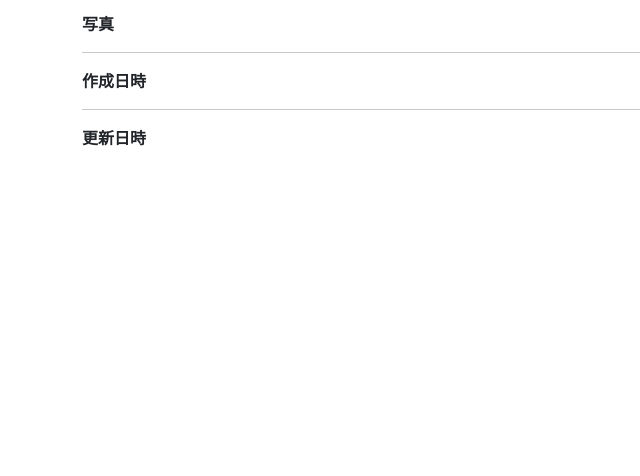
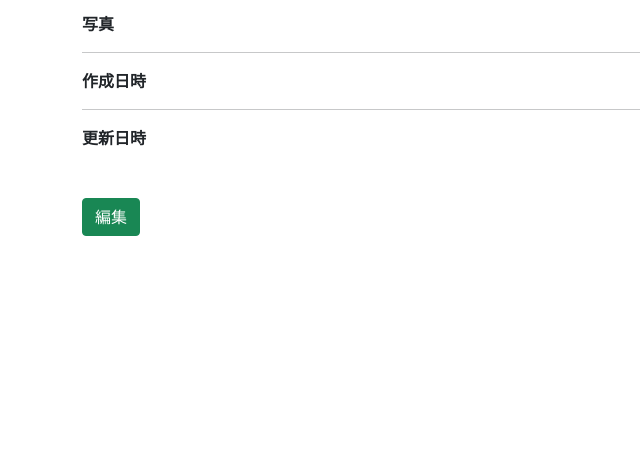
Before and after one commit to o-hara-okayama-it-2021/private_diary, a Django app: template diary/templates/diary_detail.html in a window 1280 px wide. Shown: the part 198-674 px from the top of the page, without its empty margins (0-640 px from the left). Run offline with Django 3.2, Linux system fonts and the light colour scheme; the template is opened without the code that fills it, so the values that code supplies are empty; some libraries are stand-ins or nearby versions.

Commit message:
日記編集：詳細表示の編集リンク先の修正

```diff
--- a/diary/templates/diary_detail.html
+++ b/diary/templates/diary_detail.html
@@ -72,5 +72,7 @@
             {{ object.updated_at }}
         </div>
     </div>
+
+    <a class="btn btn-success mt-5 mb-3" href="{% url 'diary:diary_update' object.pk %}">編集</a>
 </div>
 {% endblock %}
```
